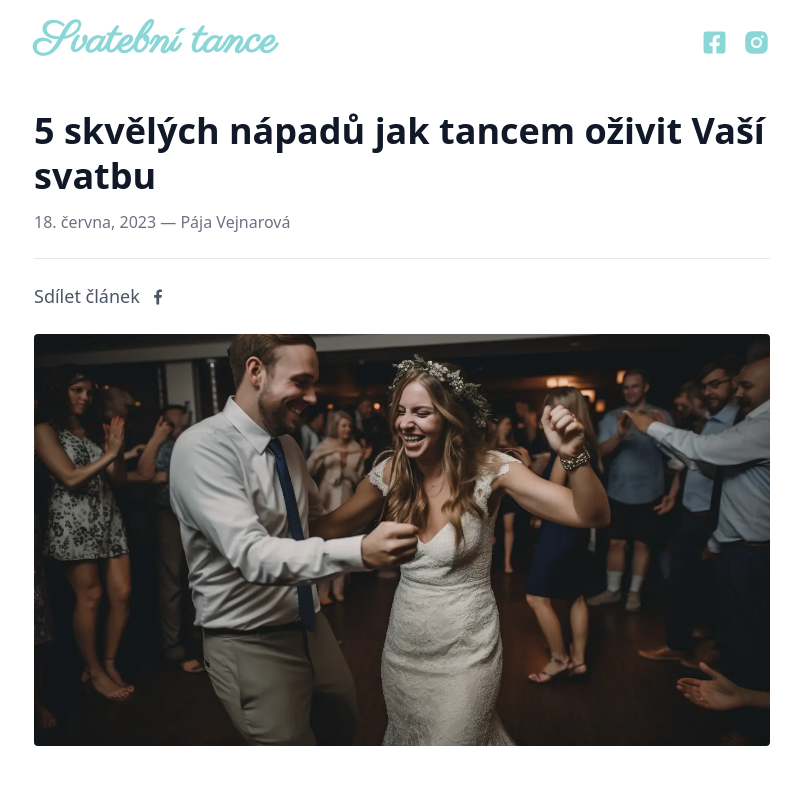
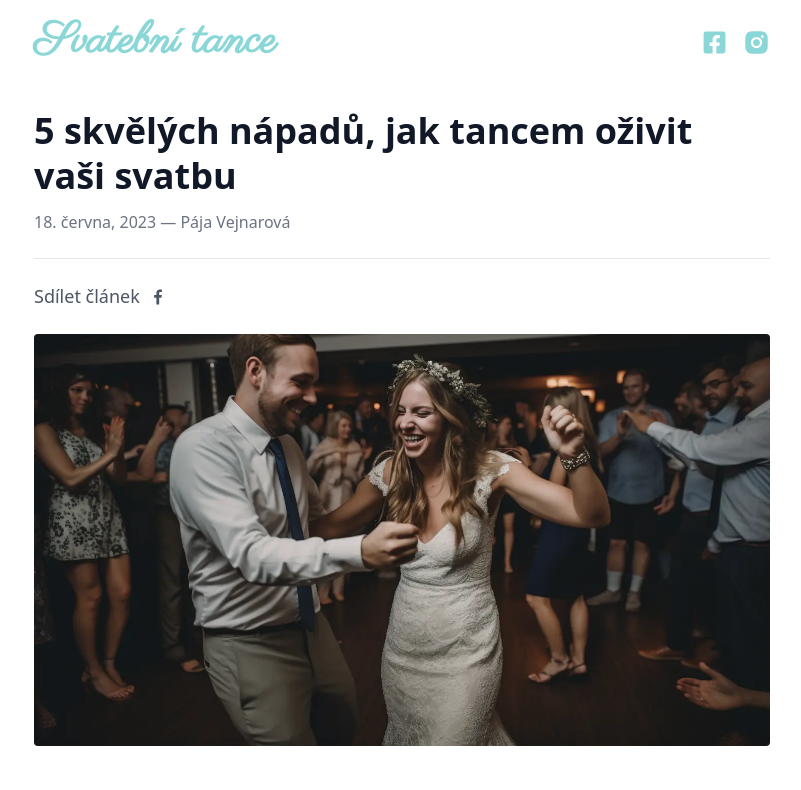
Before and after one commit to LukasMitlener/next_wedding_dance, a Next.js app: page /blog/5_skvelych_napadu in a window 1280 px wide. Shown: the top 790 px of the page, without its empty margins (238-1039 px from the left). Built offline with nearby package versions, Linux system fonts and the light colour scheme.

Commit message:
Add files via upload

```diff
--- a/pages/blog/5_skvelych_napadu.jsx
+++ b/pages/blog/5_skvelych_napadu.jsx
@@ -32,7 +32,7 @@ const Blog1 = () => {
       <div class="w-full mx-auto mt-12 mb-10 text-left ">
         <div class="pb-6 mb-6 border-b border-gray-200">
           <h1 class="mb-3 text-3xl font-bold text-gray-900 md:leading-tight md:text-4xl">
-            5 skvělých nápadů jak tancem oživit Vaší svatbu
+            5 skvělých nápadů, jak tancem oživit vaši svatbu
           </h1>
           <p class="text-base text-gray-500">18. června, 2023 — Pája Vejnarová</p>
         </div>
```
